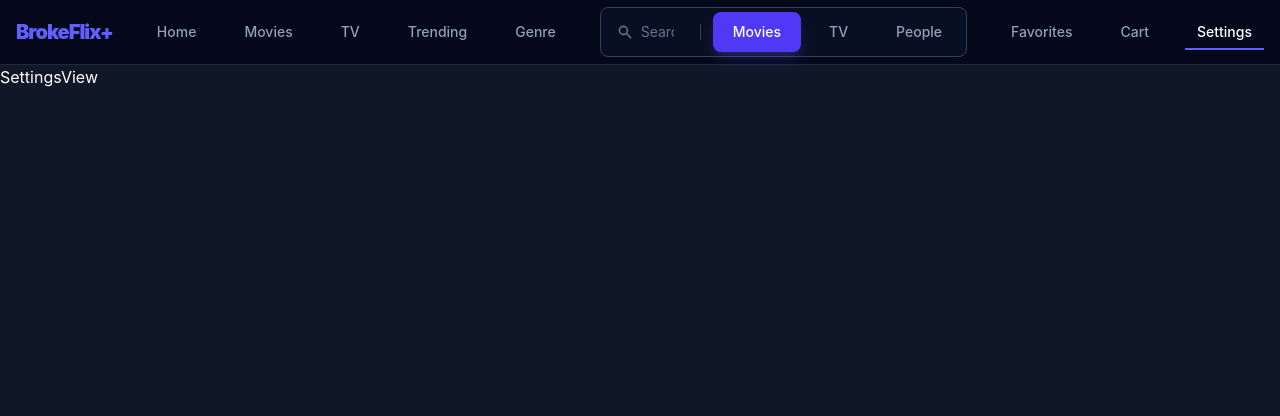
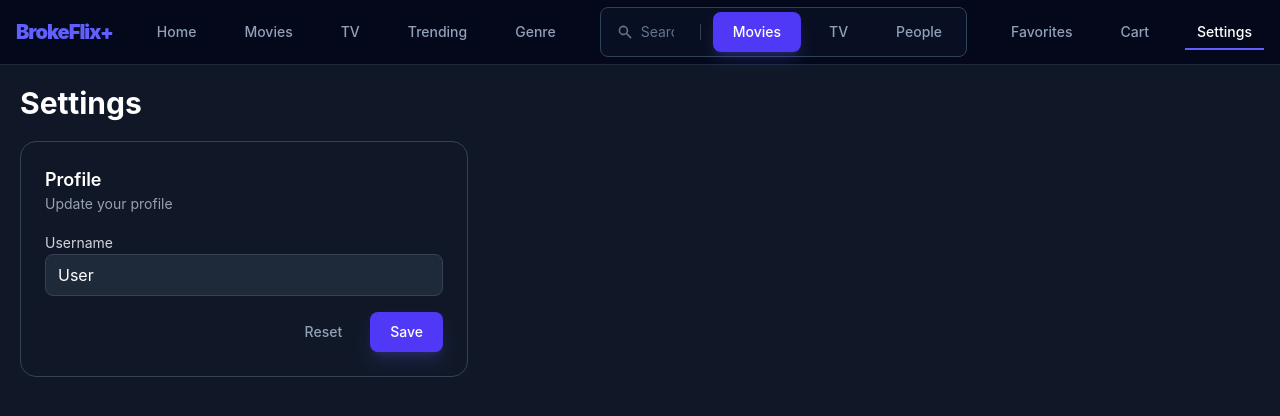
Before and after one commit to JosephZhao1505/ics4u1-assignment-5, a React (Vite) app: page /settings in a window 1280 px wide. Shown: the top 416 px of the page. Built offline with nearby package versions, Linux system fonts and the light colour scheme.

Commit message:
Settings in progress, television and trending views now allow you to favourite. Removed unneeded code from gitignore

```diff
--- a/src/views/general/TrendingView.tsx
+++ b/src/views/general/TrendingView.tsx
@@ -1,13 +1,14 @@
 import { useEffect, useState } from "react";
 import { useNavigate, useParams, useSearchParams } from "react-router-dom";
-import { ButtonGroup, Footer, ImageGrid, LinkGroup, Pagination } from "@/components";
+import { ButtonGroup, Footer, ImageGrid, ImageOverlay, LinkGroup, Pagination } from "@/components";
 import type { ImageCell, MediaItem, MediaResponse } from "@/core";
-import { getImageUrl, TRENDING_ENDPOINT } from "@/core";
-import { useTmdb } from "@/hooks";
+import { favoriteAction, getImageUrl, TRENDING_ENDPOINT } from "@/core";
+import { useTmdb, useUserContext } from "@/hooks";
 
 export const TrendingView = () => {
   const navigate = useNavigate();
   const [page, setPage] = useState<number>(1);
+  const { favorites, toggleFavorite } = useUserContext();
   const [searchParams, setSearchParams] = useSearchParams();
 
   const { mediaType } = useParams<{ mediaType: string }>();
@@ -50,11 +51,15 @@ export const TrendingView = () => {
       </div>
       <ImageGrid
         images={gridData}
-        onClick={(id) => {
+        onClick={(image) => {
           const mediaNav = mediaType === "movie" ? "credits" : "seasons";
-          navigate(`/${mediaType}/${id}/${mediaNav}`);
+          navigate(`/${mediaType}/${image.id}/${mediaNav}`);
         }}
-      />
+      >
+        {(image) => (
+          <ImageOverlay actions={[favoriteAction((image: ImageCell) => favorites.has(image.id), toggleFavorite)]} image={image} />
+        )}
+      </ImageGrid>
       <Pagination maxPages={data.total_pages} onClick={setPage} page={page} />
       <Footer />
     </section>
--- a/src/views/site/SettingsView.tsx
+++ b/src/views/site/SettingsView.tsx
@@ -1,3 +1,55 @@
+import { useState } from "react";
+import { Button } from "@/components";
+import { useUserContext } from "@/hooks";
+
 export const SettingsView = () => {
-  return <div>SettingsView</div>;
+  const { userName, setUserName } = useUserContext();
+  const [value, setValue] = useState(userName);
+  const [error, setError] = useState("");
+
+  return (
+    <section className="mx-auto max-w-7xl space-y-5 p-5">
+      <h1 className="font-bold text-3xl">Settings</h1>
+      <div className="max-w-md space-y-4 rounded-2xl border border-gray-700 bg-gray-900 p-6">
+        <div>
+          <h2 className="font-semibold text-lg">Profile</h2>
+          <p className="text-gray-400 text-sm">Update your profile</p>
+        </div>
+        <div className="space-y-2">
+          <label className="text-gray-300 text-sm">Username</label>
+          <input
+            className="w-full rounded-lg border border-gray-700 bg-gray-800 px-3 py-2 focus:outline-none focus:ring-2 focus:ring-blue-500"
+            onChange={(event) => {
+              setValue(event.target.value);
+              setError("");
+            }}
+            placeholder="Enter your name"
+            type="text"
+            value={value}
+          />
+          {error && <p className="text-red-400 text-sm">{error}</p>}
+        </div>
+        <div className="flex justify-end gap-2">
+          <Button onClick={() => setValue(userName)} variant="secondary">
+            Reset
+          </Button>
+          <Button
+            onClick={() => {
+              const trimmed = value.trim();
+
+              if (!trimmed) {
+                setError("Username cannot be empty");
+                return;
+              } else {
+                setUserName(trimmed);
+                setError("");
+              }
+            }}
+          >
+            Save
+          </Button>
+        </div>
+      </div>
+    </section>
+  );
 };
--- a/src/views/television/TelevisionListsView.tsx
+++ b/src/views/television/TelevisionListsView.tsx
@@ -1,13 +1,14 @@
 import { useEffect, useMemo, useState } from "react";
 import { useNavigate, useParams } from "react-router-dom";
-import { Footer, ImageGrid, LinkGroup, Pagination } from "@/components";
-import type { MediaResponse } from "@/core";
-import { getImageUrl, TELEVISION_ENDPOINT } from "@/core";
-import { useTmdb } from "@/hooks";
+import { Footer, ImageGrid, ImageOverlay, LinkGroup, Pagination } from "@/components";
+import type { ImageCell, MediaResponse } from "@/core";
+import { favoriteAction, getImageUrl, TELEVISION_ENDPOINT } from "@/core";
+import { useTmdb, useUserContext } from "@/hooks";
 
 export const TelevisionListsView = () => {
   const navigate = useNavigate();
   const [page, setPage] = useState<number>(1);
+  const { favorites, toggleFavorite } = useUserContext();
   const { listType } = useParams<{ listType: string }>();
 
   const list = listType || "airing-today";
@@ -43,7 +44,11 @@ export const TelevisionListsView = () => {
           ]}
         />
       </div>
-      <ImageGrid images={gridData} onClick={(image) => navigate(`/tv/${image.id}/seasons`)} />
+      <ImageGrid images={gridData} onClick={(image) => navigate(`/tv/${image.id}/seasons`)}>
+        {(image) => (
+          <ImageOverlay actions={[favoriteAction((image: ImageCell) => favorites.has(image.id), toggleFavorite)]} image={image} />
+        )}
+      </ImageGrid>
       <Pagination maxPages={data.total_pages} onClick={setPage} page={page} />
       <Footer />
     </section>
```
Also changed, not shown: 1 other file (tests, documents, lock files or other folders).
